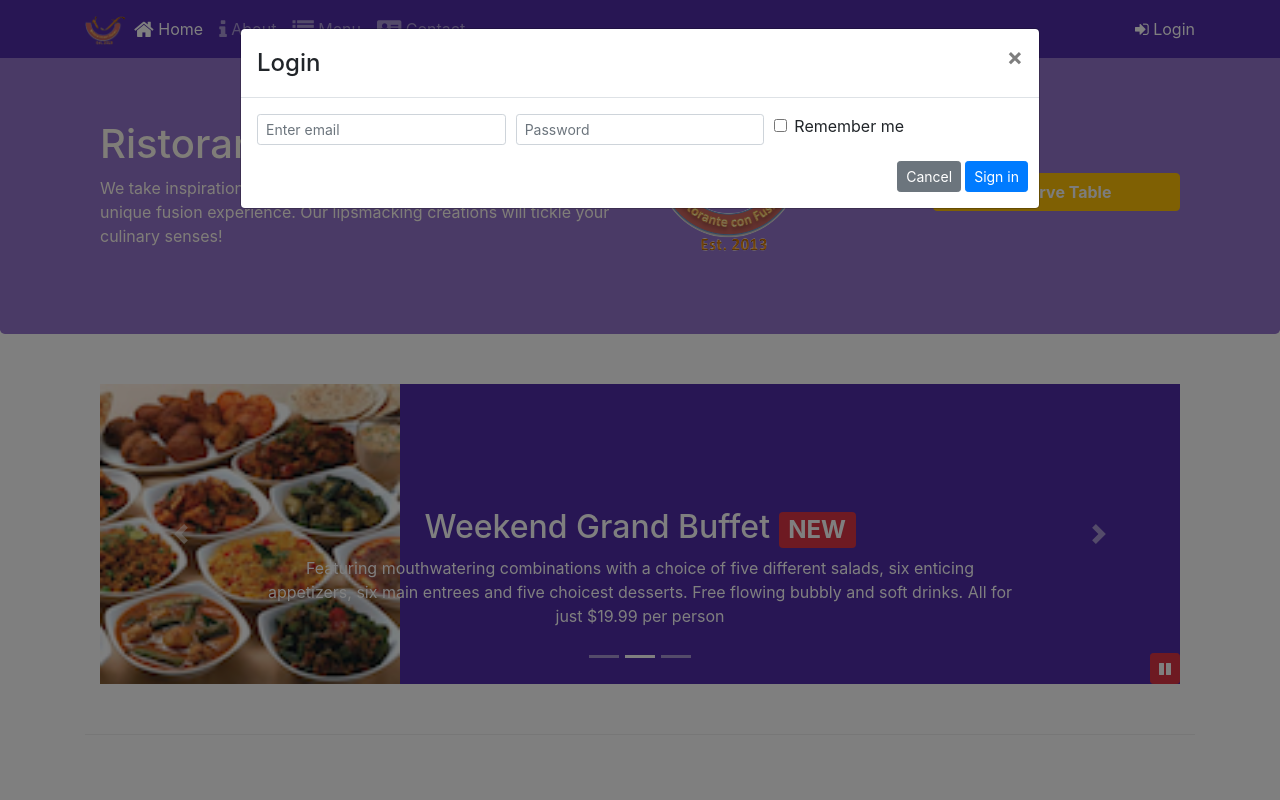
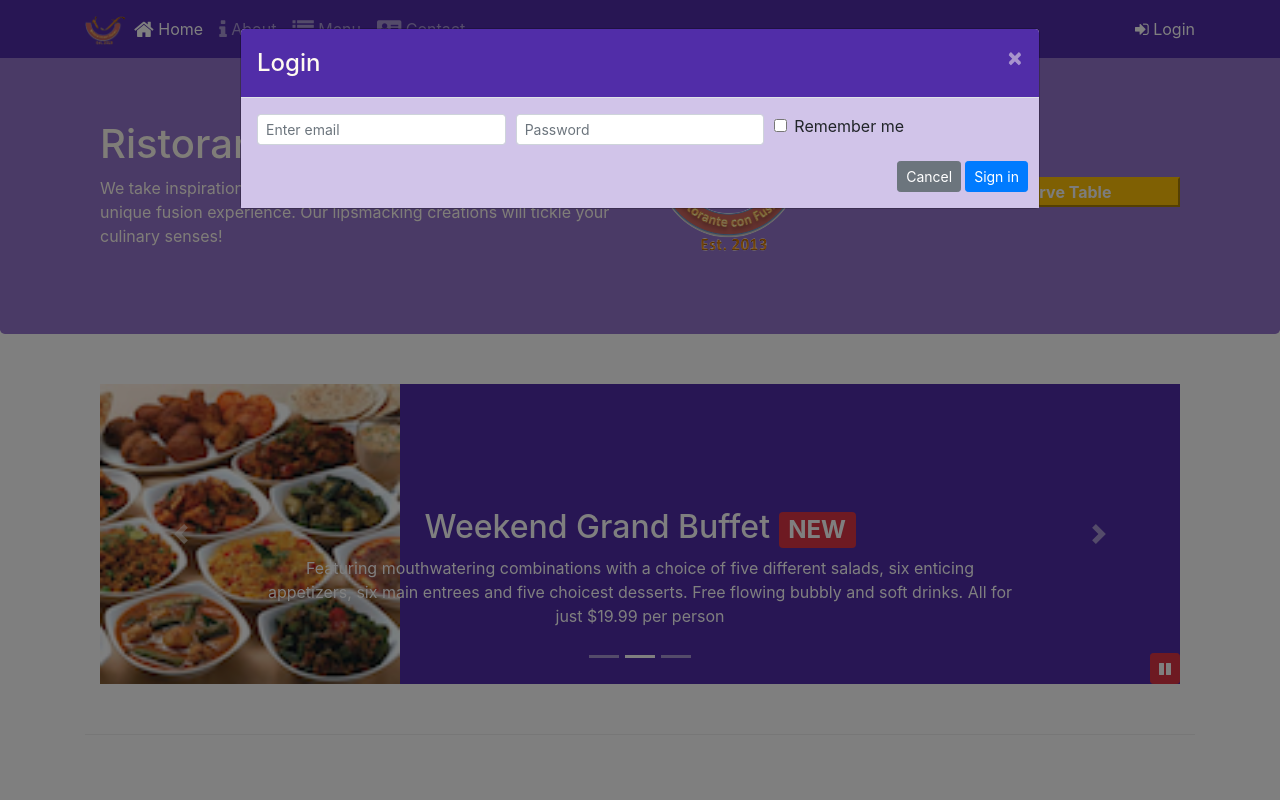
Before and after one commit to utkarshgoyal5/Confusion, a website: page index.html in a window 1280 px wide. Both pictures are taken after a click on the link "Login". Shown: the top 800 px of the page. Drawn offline with nearby package versions, Linux system fonts and the light colour scheme.

Commit message:
Assignment 4

```diff
--- a/CSS/style.scss
+++ b/CSS/style.scss
@@ -74,3 +74,18 @@ body{
     bottom: 0px;
     z-index: 1;
 }
+
+.modal {
+    .modal-header {
+        background:$background-dark;
+        .modal-title {
+            color:floralwhite;
+        }
+        .close {
+            color:floralwhite;
+        }
+    }
+    .modal-body {
+        background: $background-pale;
+    }
+}
--- a/index.html
+++ b/index.html
@@ -30,7 +30,7 @@
                     <li class="nav-item"><a class="nav-link" href="./contactus.html"><span class="fa fa-address-card fa-lg"></span> Contact</a></li>
                 </ul>
                 <span class="navbar-text">
-                    <a data-toggle="modal" data-target="#loginModal">
+                    <a id="loginButton">
                     <span class="fa fa-sign-in"></span> Login</a>
                 </span>
             </div>
@@ -83,7 +83,7 @@
                     <img src="img/logo.png" class="img-fluid">
                 </div>
                 <div class="col-12 col-sm-3 align-self-center">
-                    <a data-toggle="modal" data-target="#reserveTableModal" class="btn btn-warning btn-block"><span><strong class="text-light">Reserve Table</strong></span></a>
+                    <button id="reserveTableButton" type="button" class="btn-warning btn-block text-light font-weight-bold">Reserve Table</button>
                 </div>
             </div>
         </div>
@@ -373,6 +373,12 @@
                     $('#carouselButton').children('span').addClass('fa-pause');
                 }
              });
+             $('#reserveTableButton').click(function() {
+                $('#reserveTableModal').modal({show: true});
+             });
+             $('#loginButton').click(function() {
+                $('#loginModal').modal({show: true});
+             });
          });
      </script>
 </body>
```
Also changed, not shown: CSS/style.css.
